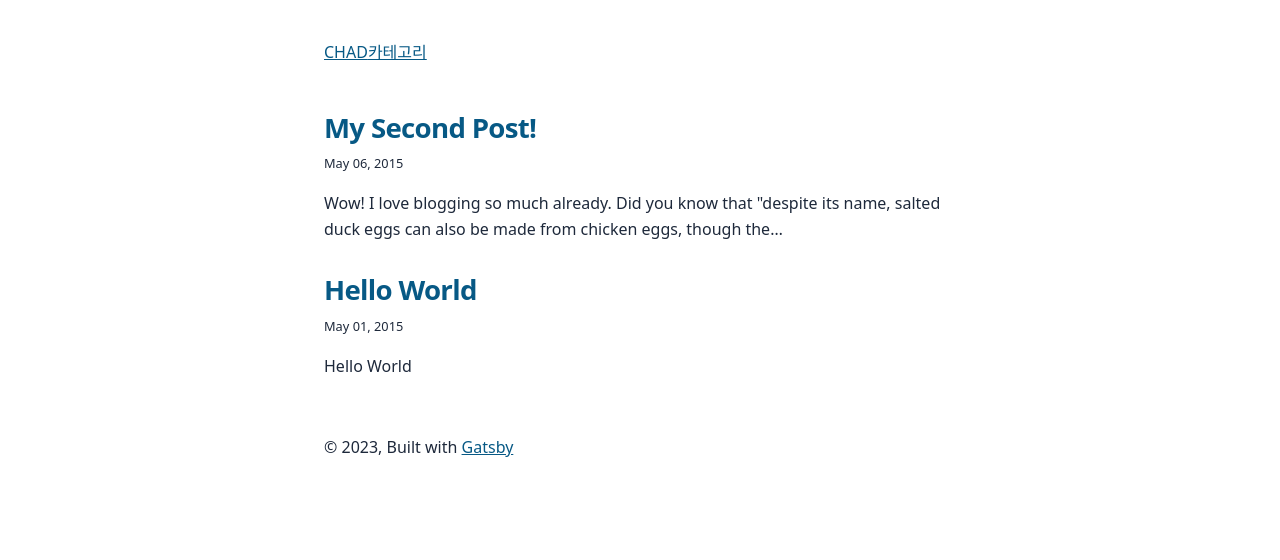
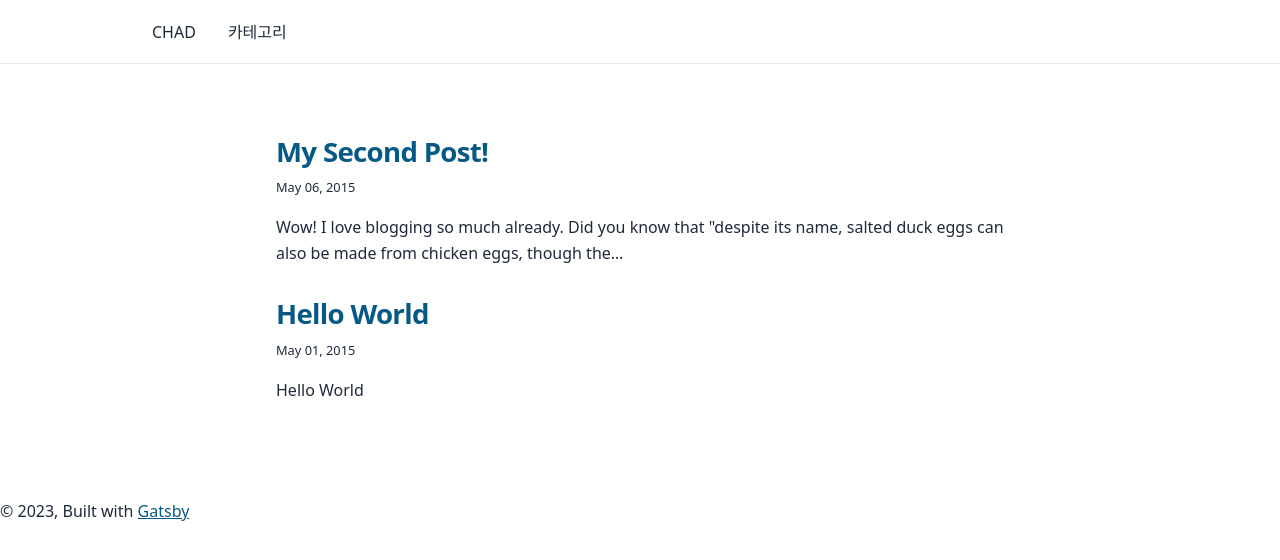
Before and after one commit to Seok-CH/seokch-blog, a Gatsby site: page / in a window 1280 px wide. Built offline with nearby package versions, Linux system fonts and the light colour scheme; Gatsby itself is replaced by a stand-in of ours.

Commit message:
[#2] design: header 스타일링 및 _layout.css var 추가

```diff
--- a/src/styles/base/_layout.css
+++ b/src/styles/base/_layout.css
@@ -8,6 +8,6 @@
   --maxWidth-2xl: 42rem;
   --maxWidth-3xl: 48rem;
   --maxWidth-4xl: 56rem;
+  --maxWidth-5xl: 64rem;
   --maxWidth-full: '100%';
-  --maxWidth-wrapper: var(--maxWidth-2xl);
 }
--- a/src/styles/style.css
+++ b/src/styles/style.css
@@ -1,11 +1,36 @@
 .global-wrapper {
-  margin: var(--spacing-0) auto;
-  max-width: var(--maxWidth-wrapper);
-  padding: var(--spacing-10) var(--spacing-5);
 }
 
 .global-header {
-  margin-bottom: var(--spacing-12);
+  border-bottom: 1px solid var(--color-gray-200);
+  height: 4rem;
+}
+
+.inner-container {
+  display: flex;
+  align-items: center;
+  max-width: var(--maxWidth-5xl);
+  height: 100%;
+  margin: auto;
+  padding: var(--spacing-4);
+}
+
+.nav-item {
+  text-decoration: none;
+  color: inherit;
+  border-radius: 0.5rem;
+  padding: var(--spacing-2);
+  margin-right: var(--spacing-4);
+}
+
+.nav-item:hover {
+  background-color: var(--color-gray-100);
+}
+
+.main-wrapper {
+  margin: var(--spacing-0) auto;
+  max-width: var(--maxWidth-3xl);
+  padding: var(--spacing-10) var(--spacing-5);
 }
 
 .main-heading {
```
